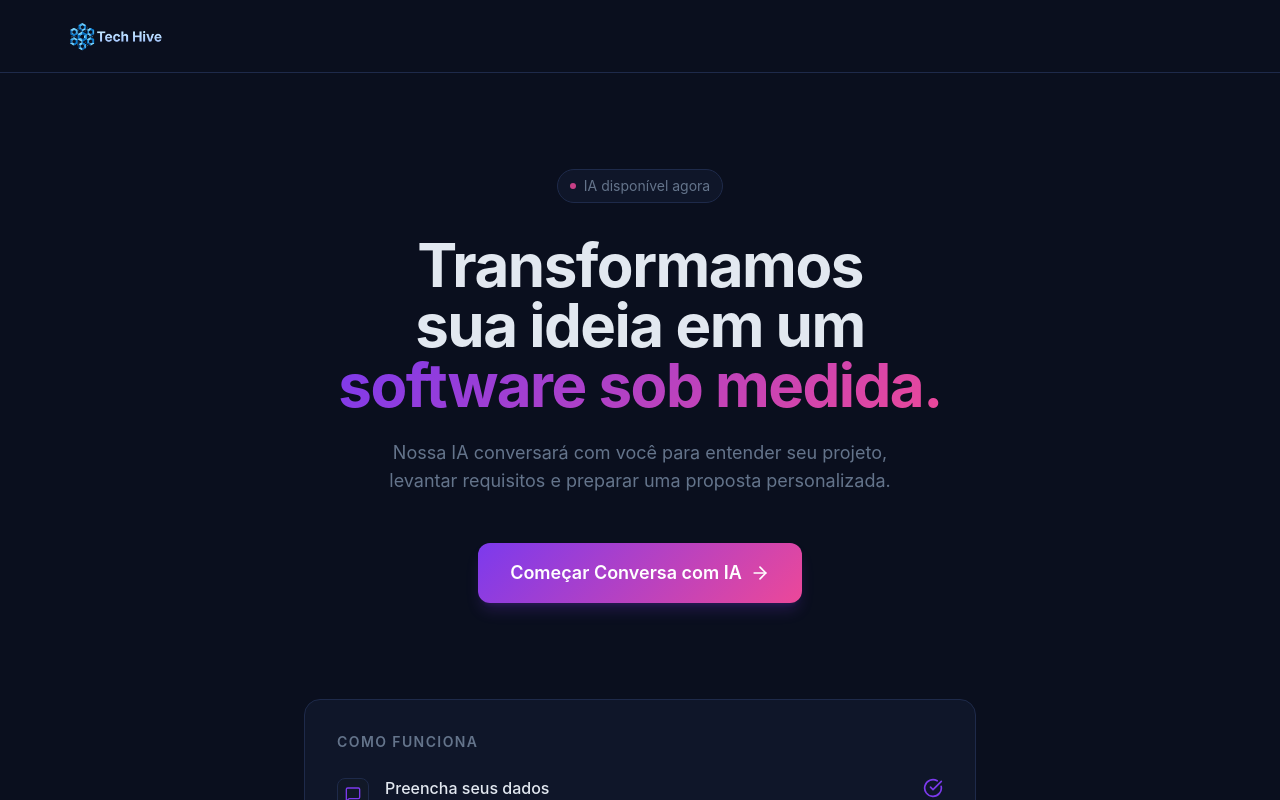
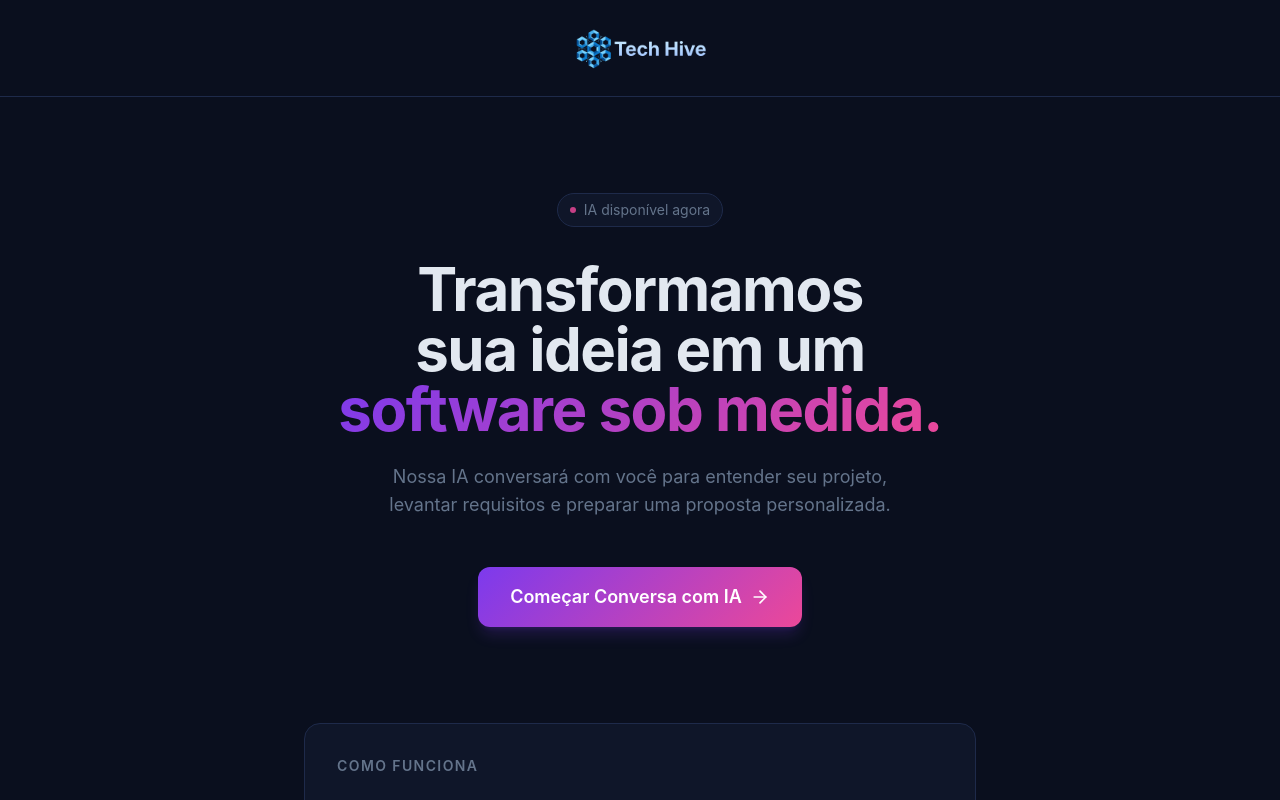
Before and after one commit to thiagow/agente-analise-proposta, a Next.js app: page / in a window 1280 px wide. Shown: the top 800 px of the page. Built offline with nearby package versions, Linux system fonts and the light colour scheme.

Commit message:
fix: Logo alinhada à esquerda no admin, centralizada e maior nas páginas públicas

```diff
--- a/app/admin/AdminClient.tsx
+++ b/app/admin/AdminClient.tsx
@@ -76,9 +76,7 @@ export function AdminClient({ leads }: { leads: LeadRow[] }) {
     <div className="min-h-screen bg-hive-bg">
       {/* Header */}
       <header className="border-b border-hive-border px-6 py-4">
-        <div className="max-w-7xl mx-auto grid grid-cols-3 items-center">
-          <div />
-          <div className="flex justify-center">
+        <div className="max-w-7xl mx-auto flex items-center justify-between">
           <Link href="/">
             <Image
               src="/logo.png"
@@ -89,8 +87,7 @@ export function AdminClient({ leads }: { leads: LeadRow[] }) {
               className="h-10 w-auto"
             />
           </Link>
-          </div>
-          <div className="flex items-center justify-end gap-4">
+          <div className="flex items-center gap-4">
             <div className="flex items-center gap-2 text-hive-muted text-sm">
               <Users className="w-4 h-4" />
               {leads.length} lead{leads.length !== 1 ? "s" : ""}
--- a/app/chat/[leadId]/ChatClient.tsx
+++ b/app/chat/[leadId]/ChatClient.tsx
@@ -132,18 +132,21 @@ export default function ChatClient({ lead, historicoInicial }: Props) {
   return (
     <div className="flex flex-col h-screen bg-hive-bg">
       {/* Header */}
-      <header className="flex-shrink-0 border-b border-hive-border px-6 py-4">
-        <div className="max-w-3xl mx-auto flex items-center justify-between">
-          <Link href="/" className="flex items-center gap-3">
+      <header className="flex-shrink-0 border-b border-hive-border px-6 py-5">
+        <div className="max-w-3xl mx-auto grid grid-cols-3 items-center">
+          <div />
+          <div className="flex justify-center">
+            <Link href="/">
               <Image
                 src="/logo.png"
                 alt="Tech Hive"
-              width={40}
-              height={40}
+                width={240}
+                height={60}
                 priority
-              className="h-10 w-auto"
+                className="h-14 w-auto"
               />
             </Link>
+          </div>
           <div className="text-right">
             <p className="text-sm font-medium text-hive-text">{lead.nome}</p>
             {lead.empresa && (
--- a/app/formulario/page.tsx
+++ b/app/formulario/page.tsx
@@ -76,16 +76,16 @@ export default function FormularioPage() {
   return (
     <main className="min-h-screen bg-hive-bg">
       {/* Header */}
-      <header className="border-b border-hive-border px-6 py-4">
-        <div className="max-w-6xl mx-auto flex items-center gap-3">
-          <Link href="/" className="flex items-center gap-3">
+      <header className="border-b border-hive-border px-6 py-5">
+        <div className="max-w-6xl mx-auto flex justify-center">
+          <Link href="/">
             <Image
               src="/logo.png"
               alt="Tech Hive"
-              width={40}
-              height={40}
+              width={240}
+              height={60}
               priority
-              className="h-10 w-auto"
+              className="h-14 w-auto"
             />
           </Link>
         </div>
--- a/app/page.tsx
+++ b/app/page.tsx
@@ -6,15 +6,15 @@ export default function Home() {
   return (
     <main className="min-h-screen bg-hive-bg flex flex-col">
       {/* Header */}
-      <header className="border-b border-hive-border px-6 py-4">
-        <div className="max-w-6xl mx-auto flex items-center gap-3">
+      <header className="border-b border-hive-border px-6 py-5">
+        <div className="max-w-6xl mx-auto flex justify-center">
           <Image
             src="/logo.png"
             alt="Tech Hive"
-            width={40}
-            height={40}
+            width={240}
+            height={60}
             priority
-            className="h-10 w-auto"
+            className="h-14 w-auto"
           />
         </div>
       </header>
```
Lines whose indentation alone changed are shown as unchanged.
